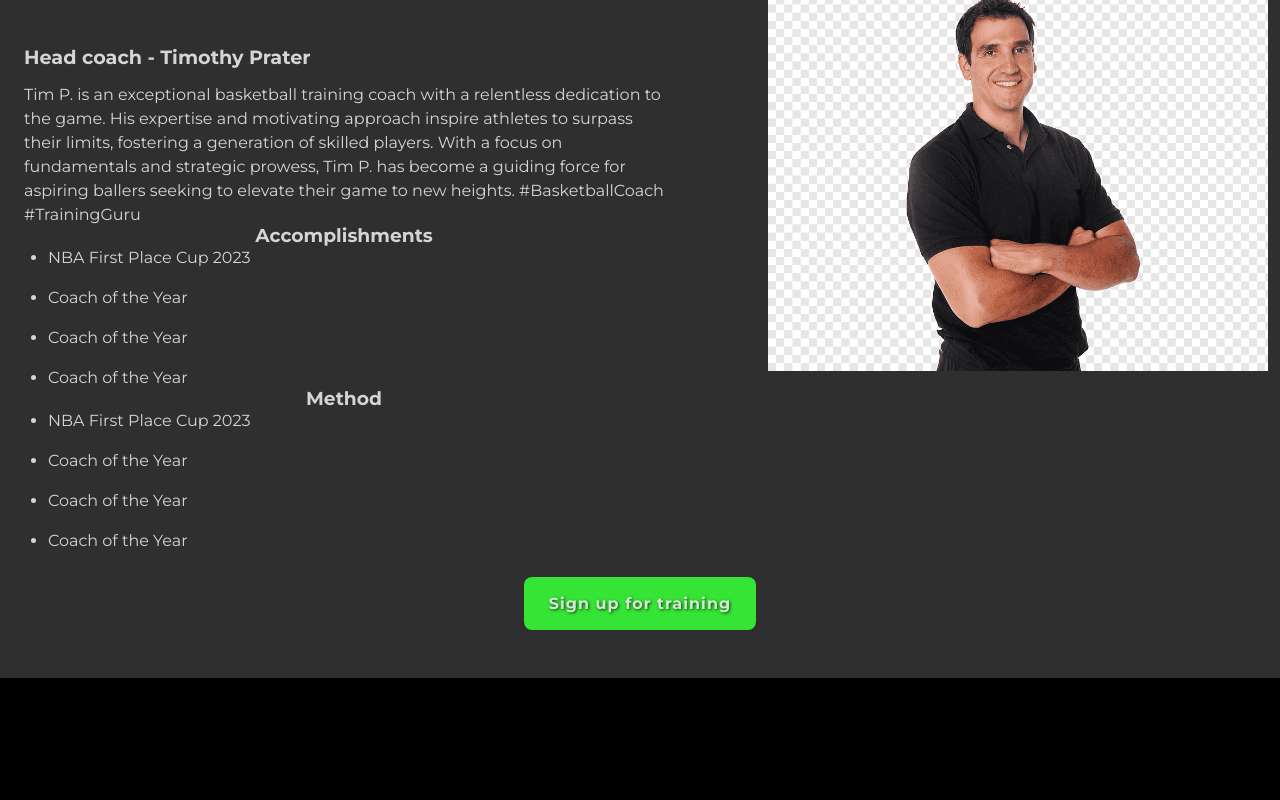
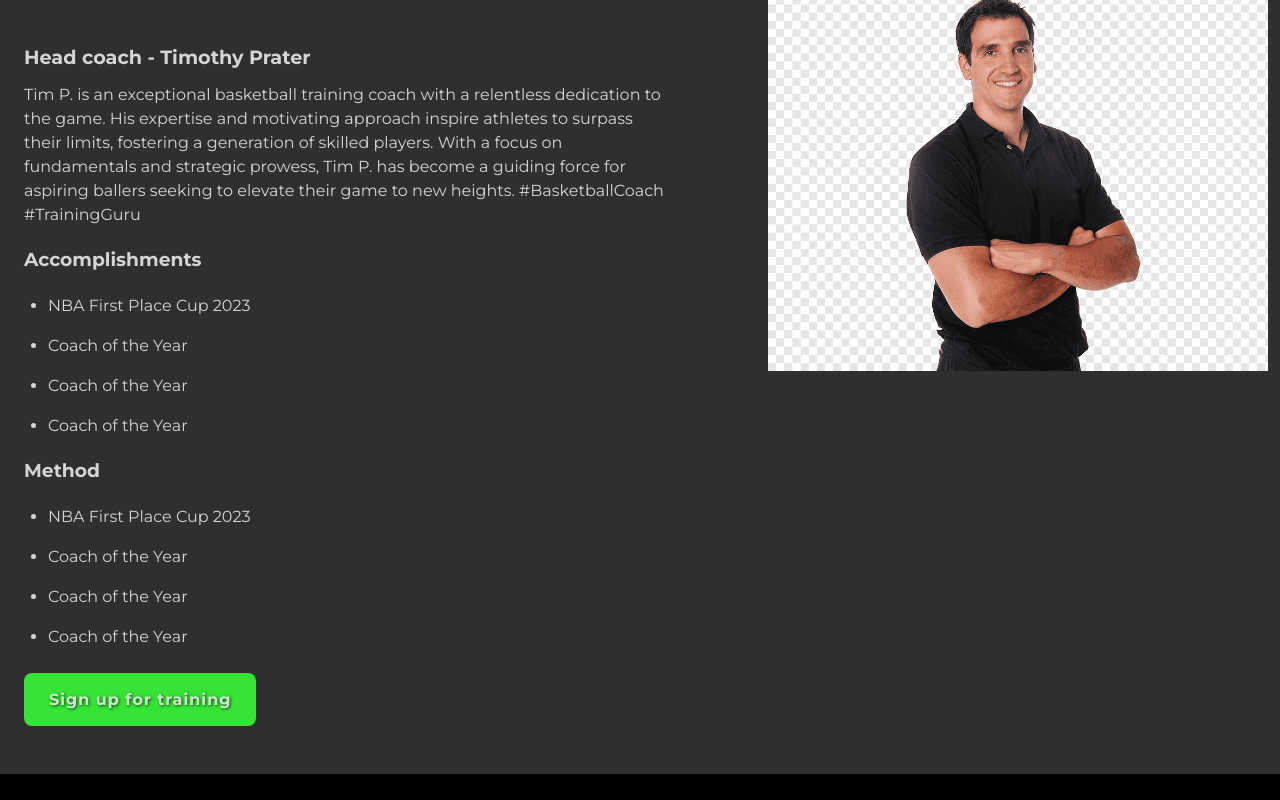
Before and after one commit to anthonyjprater/chosen-elite, a Vue app: page / in a window 1280 px wide. Built offline with nearby package versions, Linux system fonts and the light colour scheme.

Commit message:
desktop layout

```diff
--- a/src/components/HeadCoach.vue
+++ b/src/components/HeadCoach.vue
@@ -38,6 +38,13 @@ section {
     /* justify-content: center; */
     width: 100vw;
     padding: 3rem 1.5rem;
+    gap: 1.5rem;
+}
+
+section div {
+    display: flex;
+    flex-direction: column;
+    align-items: flex-start;
     gap: 1.5rem;
 }
 
@@ -89,7 +96,7 @@ button.sign-up:hover {
     }
 
     div {
-        width: calc(50vw);
+        width: 50vw;
     }
 
     img {
@@ -101,6 +108,7 @@ button.sign-up:hover {
     }
     button.sign-up {
     padding: 1em 1.5em;
+    align-self: flex-start;
   }
 }
 
--- a/src/components/heros/MainHero.vue
+++ b/src/components/heros/MainHero.vue
@@ -73,7 +73,7 @@ button.sign-up:hover {
 
 @media (min-width: 768px) {
   .main-hero {
-    height: 65vh;
+    height: 55vh;
     gap: 5rem;
     padding: 5rem;
   }
```
